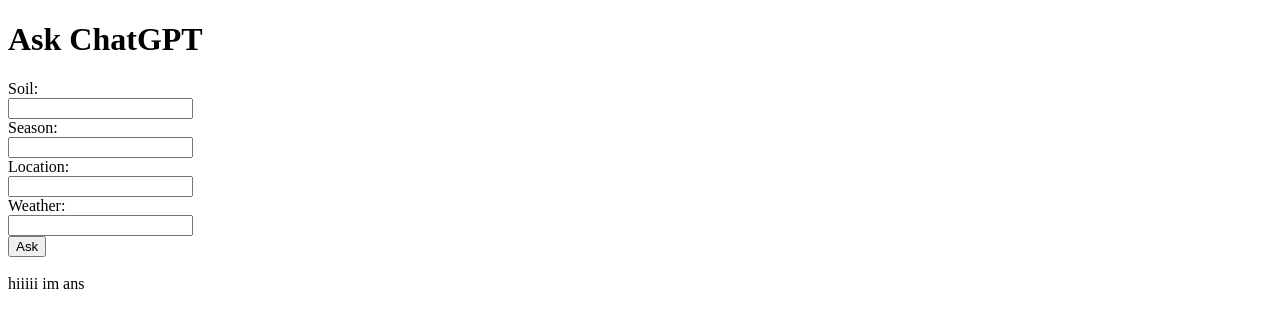
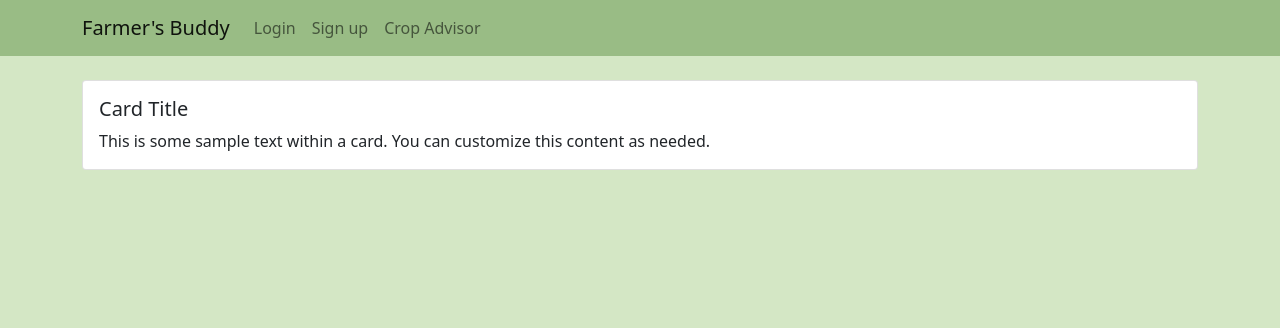
Before and after one commit to aditikilledar/Farmers_Dashboard, a Flask app: page /ask in a window 1280 px wide. Shown: the top 328 px of the page. Run offline with Flask 3, Linux system fonts and the light colour scheme; some libraries are stand-ins or nearby versions.

Commit message:
added chatbot, and new colors!

```diff
--- a/main.py
+++ b/main.py
@@ -18,18 +18,42 @@
 def ask():
     # Get the question from the request
     question = request.json.get('question')
+    rules = request.json.get('rules')
     print(request)
 
     load_dotenv()
 
-    client = OpenAI(
-    api_key=os.getenv("OPENAI_API_KEY")
-    )
+    client = OpenAI(api_key=os.getenv("OPENAI_API_KEY"))
 
     completion = client.chat.completions.create(
     model="gpt-3.5-turbo",
     messages=[
         {"role": "system", "content": "You are a farming expert, skilled in advising new farmers on what crops to plant based on environment conditions. You only answer in vegetable names."},
+        {"role": "user", "content": question}
+    ]
+    )
+
+    print(completion.choices[0].message.content)
+
+    # print()
+    # response = app.response_class(response=json.dumps(completion.choices[0].message.content),status=200, minetype='application/json')
+    return jsonify({"message":completion.choices[0].message.content, 'status':200})
+
+@app.route('/askchat',methods=['POST'])
+def askchat():
+    # Get the question from the request
+    question = request.json.get('question')
+    rules = request.json.get('rules')
+    print(request)
+
+    load_dotenv()
+
+    client = OpenAI(api_key=os.getenv("OPENAI_API_KEY"))
+
+    completion = client.chat.completions.create(
+    model="gpt-3.5-turbo",
+    messages=[
+        {"role": "system", "content": "You are a farming expert, skilled at advising and answering questions of users who are new in farming domain. Answer questions only related to farming and refrain from answering any other type of questions. Use simple terms to explain. Don't repond more than 100 words."},
         {"role": "user", "content": question}
     ]
     )
--- a/website/templates/crop.html
+++ b/website/templates/crop.html
@@ -4,55 +4,63 @@
 <head>
     <meta charset="UTF-8">
     <meta name="viewport" content="width=device-width, initial-scale=1.0">
-    <title>Find the Crop</title>
+    <title>Navbar with Card</title>
+
+    <!-- Bootstrap CSS -->
+    <link href="https://cdn.jsdelivr.net/npm/bootstrap@5.0.0/dist/css/bootstrap.min.css" rel="stylesheet">
+    <style>
+        body {
+            background-color: #D4E7C5;
+            /* Use your preferred color code or name */
+        }
+
+        .navbar-custom {
+            background-color: #99BC85;
+            /* Change this to the desired color */
+        }
+    </style>
 </head>
 
 <body>
-    <h1>Ask ChatGPT</h1>
-    <form id="questionForm">
-        <label for="soil">Soil:</label><br>
-        <input type="text" id="soil" name="soil"><br>
-        <label for="season">Season:</label><br>
-        <input type="text" id="season" name="season"><br>
-        <label for="location">Location:</label><br>
-        <input type="text" id="location" name="location"><br>
-        <label for="weather">Weather:</label><br>
-        <input type="text" id="weather" name="weather"><br>
-        <button type="submit">Ask</button>
-    </form>
-    <br>
-    <div id="answer"> hiiiii im ans</div>
 
-    <script>
-        document.getElementById('questionForm').addEventListener('submit', function (event) {
-            event.preventDefault();
-            var formData = new FormData(this);
-            var soil = formData.get('soil');
-            var season = formData.get('season');
-            var location = formData.get('location');
-            var weather = formData.get('weather');
-            var question = `I have the ${soil} soil type, it's ${season} season, in ${location}. Based on the above data, which ONE crop should I plant Output format is CROP_NAME`;
+    <!-- Navbar -->
+    <nav class="navbar navbar-expand-lg navbar-light navbar-custom">
+        <div class="container">
+            <a class="navbar-brand" href="/">Farmer's Buddy</a>
+            <button class="navbar-toggler" type="button" data-toggle="collapse" data-target="#navbarNav"
+                aria-controls="navbarNav" aria-expanded="false" aria-label="Toggle navigation">
+                <span class="navbar-toggler-icon"></span>
+            </button>
+            <div class="collapse navbar-collapse" id="navbarNav">
+                <ul class="navbar-nav ml-auto">
+                    <li class="nav-item active">
+                        <a class="nav-link" href="/login">Login</a>
+                    </li>
+                    <li class="nav-item">
+                        <a class="nav-link" href="/signup">Sign up</a>
+                    </li>
+                    <li class="nav-item">
+                        <a class="nav-link" href="/ask">Crop Advisor</a>
+                    </li>
+                </ul>
+            </div>
+        </div>
+    </nav>
 
-            fetch('/ask', {
-                method: 'POST',
-                headers: {
-                    'Content-Type': 'application/json'
-                },
-                body: JSON.stringify({ question: question })
-            })
-                .then(response => response.json())
-                .then(data => {
-                    // Extracting content from the response
-                    const content = data.message.trim();
+    <!-- Main Content -->
+    <div class="container mt-4">
+        <div class="card">
+            <div class="card-body">
+                <h5 class="card-title">Card Title</h5>
+                <p class="card-text">This is some sample text within a card. You can customize this content as needed.
+                </p>
+            </div>
+        </div>
+    </div>
 
-                    // Update the answer element with the extracted content
-                    document.getElementById('answer').innerText = content;
-                })
-                .catch(error => {
-                    console.error('Error:', error);
-                });
-        })
-    </script>
+    <!-- Bootstrap JS (Optional, if you need features like the collapse navbar) -->
+    <script src="https://cdn.jsdelivr.net/npm/bootstrap@5.0.0/dist/js/bootstrap.bundle.min.js"></script>
+
 </body>
 
 </html>
```
Also changed, not shown: website/templates/dashboard.html (+49 -9 lines).
